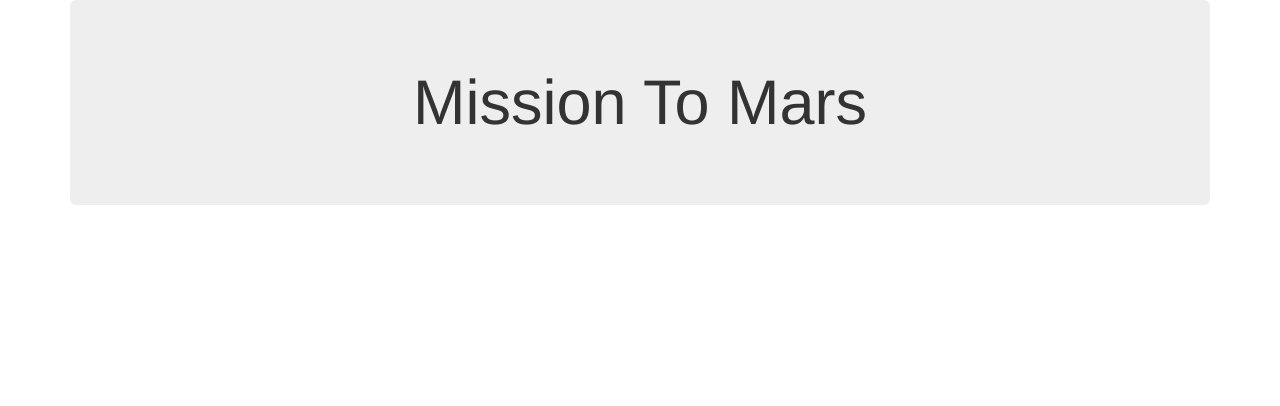
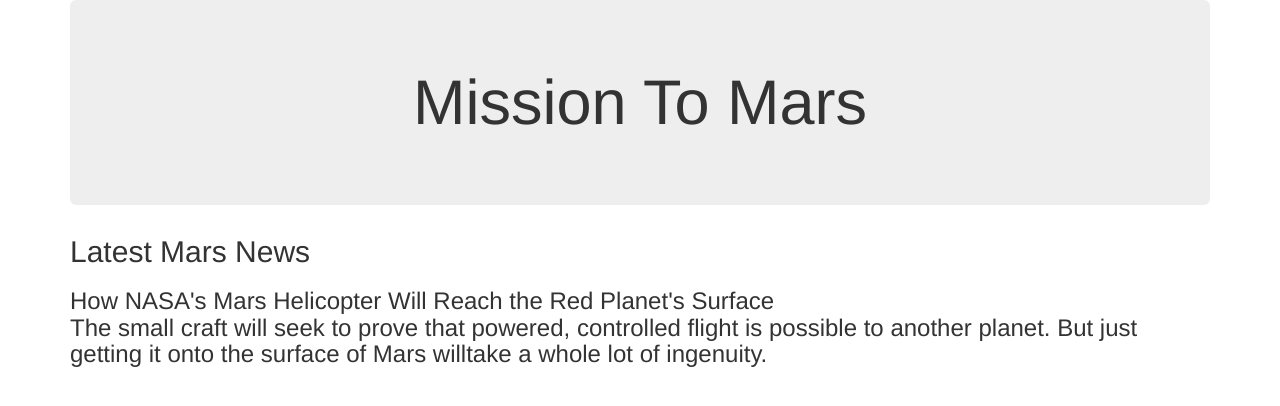
Before and after one commit to nadiarichards/web-scraping-challenge, a Flask app: page / in a window 1280 px wide. Shown: the top 406 px of the page. Run offline with Flask 2, Linux system fonts and the light colour scheme; data that the repository does not hold is empty; parts of the project's set-up code (start-up, migrations or seed data) failed here and were passed over; some libraries are stand-ins or nearby versions.

Commit message:
updated html

```diff
--- a/Mission_to_Mars/templates/index.html
+++ b/Mission_to_Mars/templates/index.html
@@ -5,7 +5,7 @@
   <meta charset="UTF-8">
   <meta name="viewport" content="width=device-width, initial-scale=1.0">
   <meta http-equiv="X-UA-Compatible" content="ie=edge">
-  <title>Templates 101</title>
+  <title>Mars Data Scraping Site</title>
   <link rel="stylesheet" href="https://maxcdn.bootstrapcdn.com/bootstrap/3.3.7/css/bootstrap.min.css">
 </head>
 
@@ -18,6 +18,11 @@
       <h1>{{ text }}</h1>
     </div>
 
+    <h2>Latest Mars News</h2>
+    <h3>How NASA's Mars Helicopter Will Reach the Red Planet's Surface
+      <p>The small craft will seek to prove that powered, controlled flight is possible to another planet. But just getting it onto the surface of Mars willtake a whole lot of ingenuity.</p>
+    </h3>
+
   </div>
 </body>
 
```
